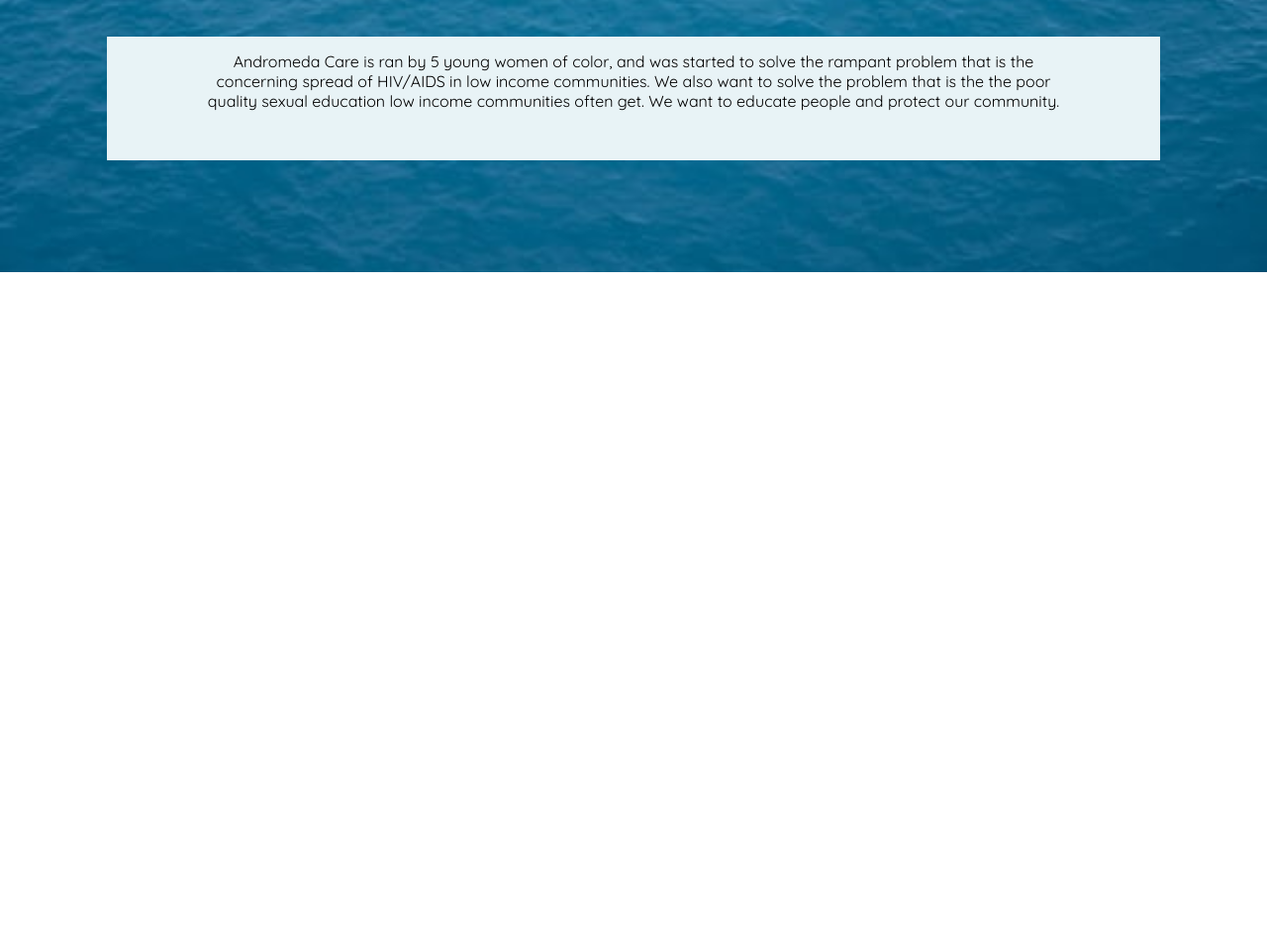
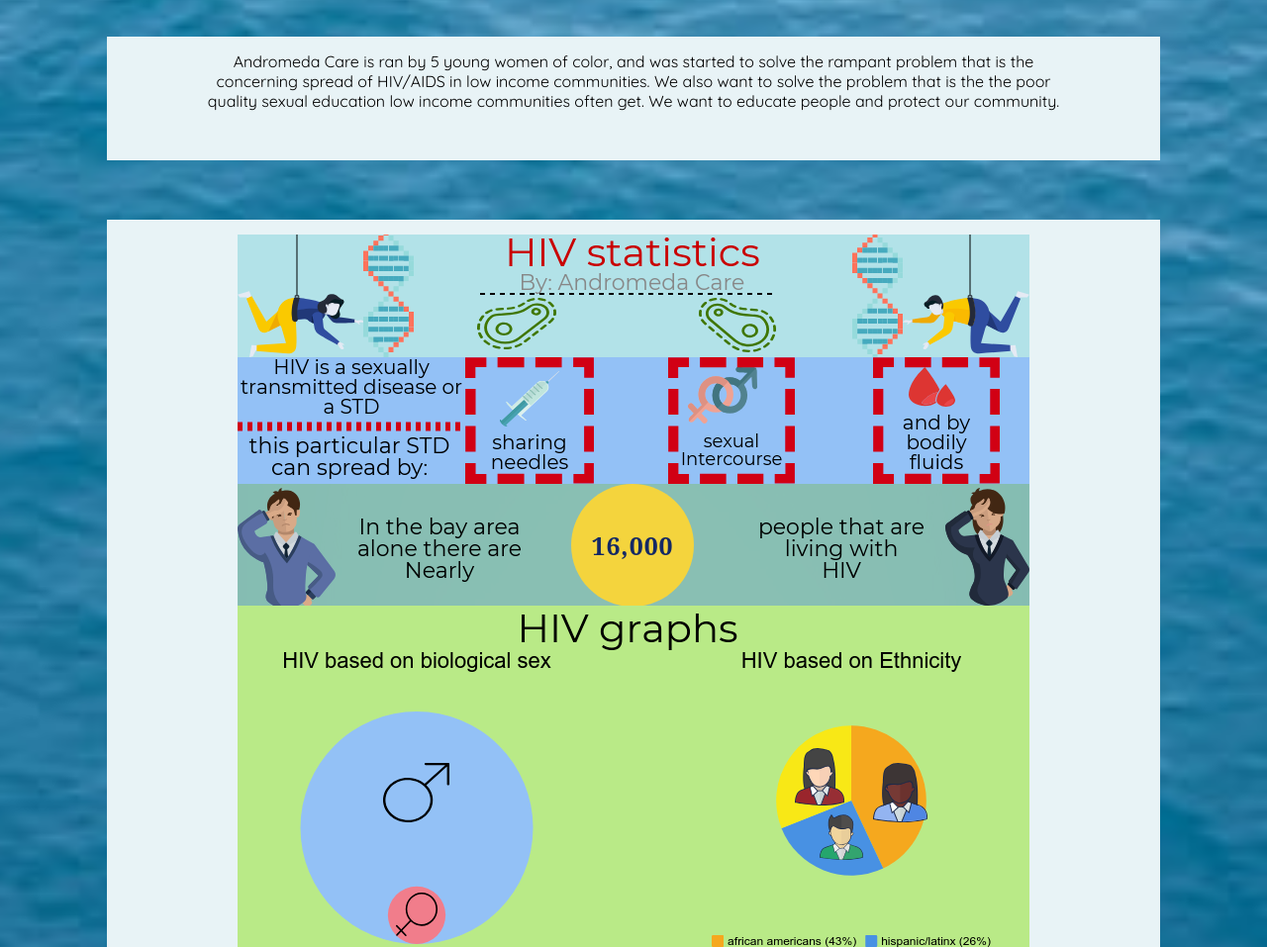
Before and after one commit to alexa-owo/alexa-owo.github.io, a plain HTML site: page hiv-website/ac-background.html in a window 1280 px wide. Shown: the part 525-1482 px from the top of the page at 99% size. Before the commit the page ends 800 px from the top, so only its background shows below. Drawn offline with Linux system fonts and the light colour scheme.

Commit message:
Update ac-background.html

```diff
--- a/hiv-website/ac-background.html
+++ b/hiv-website/ac-background.html
@@ -20,7 +20,7 @@
          <nav class="container">
         <div><a href="ac-home.html"> Home </a> </div>
   <br>
-        <div> <a href="ac-resources.html">Resources </a></div>
+        <div> <a href="acr-esources.html">Resources </a></div>
   <br>
         <div><a href="ac-background.html"> Background </a> </div>
 <br>
@@ -41,6 +41,10 @@
                 HIV is a sexually transmitted infection and occurs by contact with or transfer of blood, pre-ejaculate, semen, and vaginal fluids. HIV, also known as human immunodeficiency virus, is a virus that attacks cells that help the body fight infection, making a person more vulnerable to other infections and diseases. HIV is transmitted when you have unprotected sex with someone who is HIV positive. HIV is a manageable chronic disease. It is treated with antiretroviral therapy (ART) which dramatically slows the infection and prolongs life. However, if you have HIV your immune system will become weak and eventually, you will die from your body not being able to fight off infections. While it breaks down your immune system, HIV also typically turns into AIDS which is a sign that your immune system is very damaged. AIDS is acquired immunodeficiency syndrome and it is a disease where there is a severe loss of the body's cellular immunity, greatly lowering the resistance to infection and malignancy. </div>
             <div class="textbox">
             Andromeda Care is ran by 5 young women of color, and was started to solve the rampant problem that is the concerning spread of HIV/AIDS in low income communities. We also want to solve the problem that is the the poor quality sexual education low income communities often get. We want to educate people and protect our community. </div>
-
         <br>
-        <p>
+            <div class="textbox">
+            <img src="hivinfo.png">
+            </div>
+        </div>
+    </body>
+</html>
```
